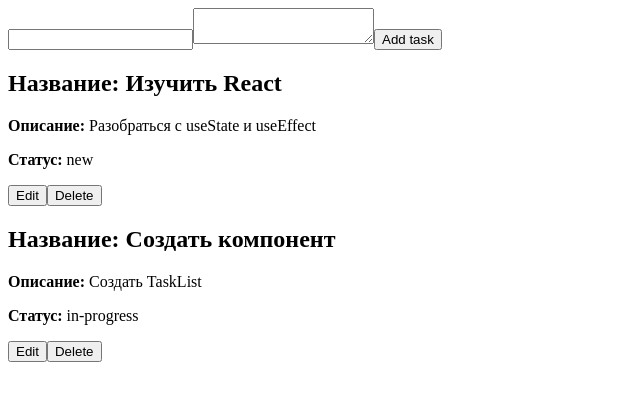
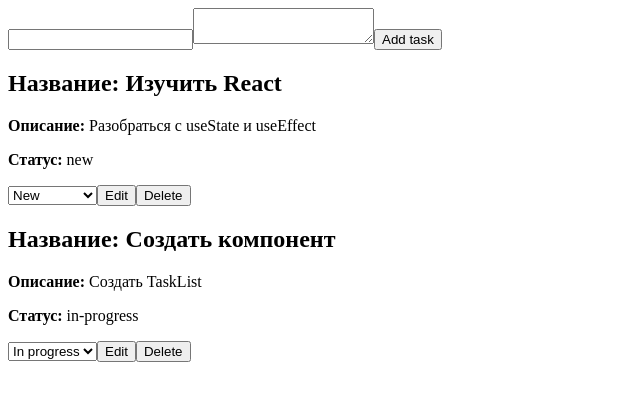
Before and after one commit to taptiyga/task-manager, a React (Vite) app: page / in a window 1280 px wide. Shown: the top 400 px of the page, without its empty margins (0-640 px from the left). Built offline with nearby package versions, Linux system fonts and the light colour scheme.

Commit message:
Implement task status update

```diff
--- a/src/App.tsx
+++ b/src/App.tsx
@@ -18,10 +18,20 @@ export function App() {
       ),
     );
   };
+  const updateTaskStatus = (id: string, status: Task["status"]): void => {
+    setTasks((prevTasks) =>
+      prevTasks.map((task) => (task.id === id ? { ...task, status } : task)),
+    );
+  };
   return (
     <>
       <AddTaskForm addTask={addTask} />
-      <TaskList tasks={tasks} deleteTask={deleteTask} updateTask={updateTask}/>
+      <TaskList
+        tasks={tasks}
+        deleteTask={deleteTask}
+        updateTask={updateTask}
+        updateTaskStatus={updateTaskStatus}
+      />
     </>
   );
 }
--- a/src/components/TaskItem.tsx
+++ b/src/components/TaskItem.tsx
@@ -5,9 +5,15 @@ type TaskItemProps = {
   task: Task;
   deleteTask: (id: string) => void;
   updateTask: (id: string, title: string, description: string) => void;
+  updateTaskStatus: (id: string, status: Task["status"]) => void;
 };
 
-export function TaskItem({ task, deleteTask, updateTask }: TaskItemProps) {
+export function TaskItem({
+  task,
+  deleteTask,
+  updateTask,
+  updateTaskStatus,
+}: TaskItemProps) {
   const [isEditing, setIsEditing] = useState(false);
   const [title, setTitle] = useState(task.title);
   const [description, setDescription] = useState(task.description);
@@ -38,10 +44,20 @@ export function TaskItem({ task, deleteTask, updateTask }: TaskItemProps) {
           <p>
             <strong>Описание:</strong> {task.description}
           </p>
-
           <p>
             <strong>Статус:</strong> {task.status}
           </p>
+
+          <select
+            value={task.status}
+            onChange={(e) =>
+              updateTaskStatus(task.id, e.target.value as Task["status"])
+            }
+          >
+            <option value="new">New</option>
+            <option value="in-progress">In progress</option>
+            <option value="done">Done</option>
+          </select>
 
           <button onClick={() => setIsEditing(true)}>Edit</button>
 
--- a/src/components/TaskList.tsx
+++ b/src/components/TaskList.tsx
@@ -5,15 +5,22 @@ type TaskListProps = {
   tasks: Task[];
   deleteTask: (id: string) => void;
   updateTask: (id: string, title: string, description: string) => void;
+  updateTaskStatus: (id: string, status: Task["status"]) => void;
 };
 
-export function TaskList({ tasks, deleteTask, updateTask }: TaskListProps) {
+export function TaskList({
+  tasks,
+  deleteTask,
+  updateTask,
+  updateTaskStatus,
+}: TaskListProps) {
   return tasks.map((task) => (
     <TaskItem
       key={task.id}
       task={task}
       deleteTask={deleteTask}
       updateTask={updateTask}
+      updateTaskStatus={updateTaskStatus}
     />
   ));
 }
```
